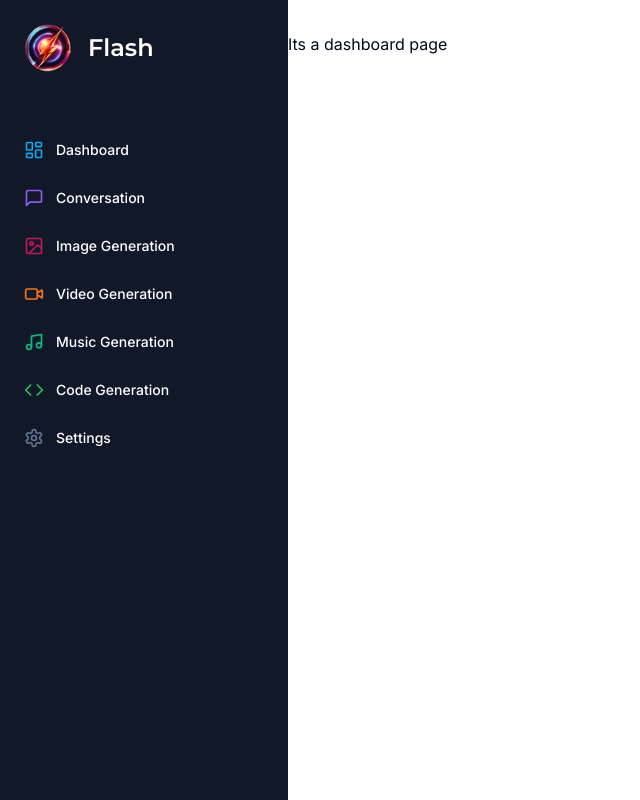
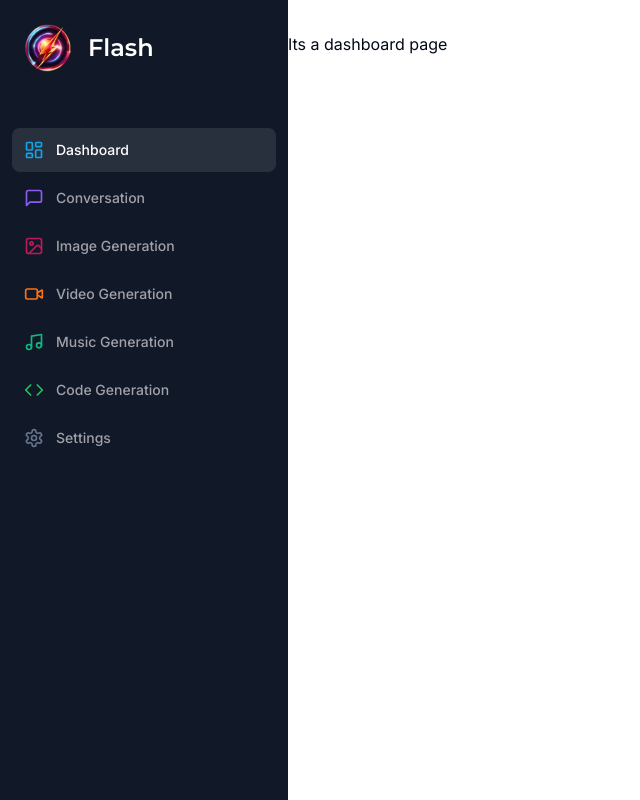
Before and after one commit to KRShanto/Flash, a Next.js app: page /dashboard in a window 1280 px wide. Shown: the whole page, without its empty margins (0-640 px from the left). Built offline with nearby package versions, Linux system fonts and the light colour scheme.

Commit message:
refactor: optimize Sidebar component and add active route highlighting

```diff
--- a/src/components/Sidebar.tsx
+++ b/src/components/Sidebar.tsx
@@ -13,6 +13,7 @@ import {
   VideoIcon,
 } from "lucide-react";
 import { cn } from "@/lib/utils";
+import { usePathname } from "next/navigation";
 
 const montserrat = Montserrat({ weight: "600", subsets: ["latin"] });
 
@@ -69,6 +70,8 @@ const routes: Route[] = [
 ];
 
 export default function Sidebar() {
+  const pathname = usePathname();
+
   return (
     <div className="space-y-4 py-4 flex flex-col h-full text-white bg-gray-900">
       <div className="px-3 py-2 flex-1">
@@ -86,7 +89,12 @@ export default function Sidebar() {
             <Link
               href={route.href}
               key={route.href}
-              className="text-sm group flex p-3 w-full justify-start font-medium hover:text-white hover:bg-white/10 rounded-lg transition"
+              className={cn(
+                "text-sm group flex p-3 w-full justify-start font-medium hover:text-white hover:bg-white/10 rounded-lg transition",
+                route.href === pathname
+                  ? "bg-white/10 text-white"
+                  : "text-zinc-400"
+              )}
             >
               <div className="flex items-center flex-1">
                 <route.icon className={cn("h-5 w-5 mr-3", route.color)} />
```
